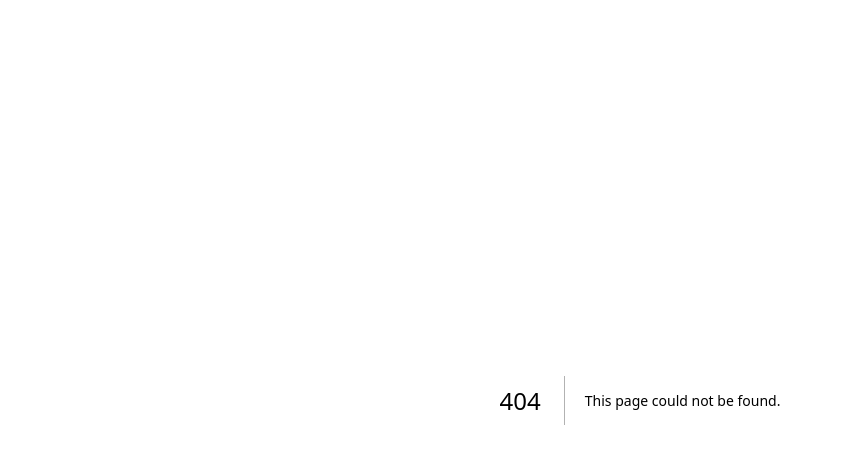
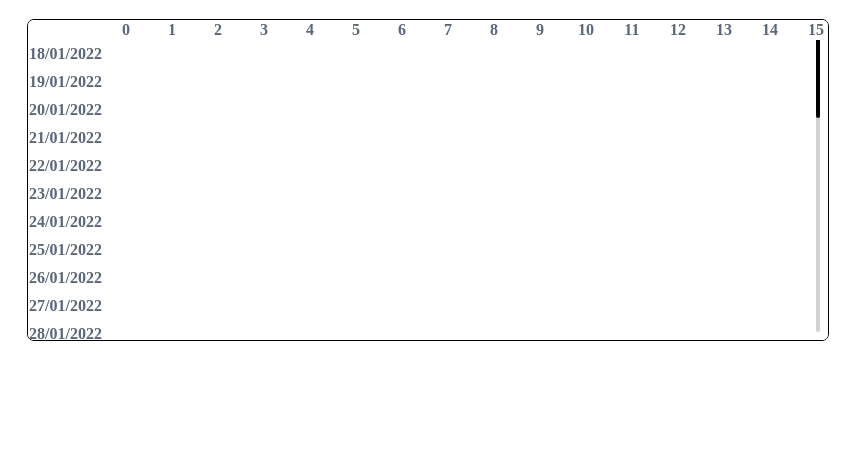
Before and after one commit to lumaglia/TP-DESO, a Next.js app in the folder frontend/: page /Habitacion/Reservar in a window 1280 px wide. Before the commit this address had no page. Shown: the top 464 px of the page, without its empty margins (0-865 px from the left). Built offline with nearby package versions, Linux system fonts and the light colour scheme.

Commit message:
feature(frontend): Tabla para CU05 semifuncional
Se tiene la logica de las celdas y la seleccion, falta implementar la consulta a la api y asignarles a cada casilla el estado adecuado. Ademas faltan mejorar los estilos y arreglar las scrollbars de la tabla.

```diff
--- /dev/null
+++ b/frontend/app/Habitacion/Reservar/ReservaHabitacion.css
@@ -0,0 +1,71 @@
+.tableButton {
+    padding: 12px;
+    text-decoration: none;
+    border: 0;
+    border-radius: 5px;
+    position: relative;
+    margin: 0 10px;
+
+    &[data-estado='disponible'] {
+        background-color: white;
+    }
+
+    &[data-estado='reservado'] {
+        background-color: #F6BE2C;
+    }
+
+    &[data-estado='ocupado'] {
+        background-color: #9BA5B7;
+    }
+
+    &[data-seleccionado=true] {
+        outline: 2px solid #99C0FF;
+
+        &:after {
+            content: '';
+            position: absolute;
+            top: -3px;
+            left: -3px;
+            right: -3px;
+            bottom: -3px;
+            border: 3px solid #99C0FF;
+
+        }
+
+        &[data-start=true]:after, &[data-end=true]:after {
+            outline-color: #77ABFF;
+            border-color: #77ABFF;
+        }
+        &[data-start=true]:after {
+            border-radius: 4px 4px 0 0;
+        }
+        &[data-end=true]:after {
+            border-radius: 0 0 4px 4px;
+        }
+
+        &:hover {
+            outline-color: #4586fc;
+            border-color: #4586fc;
+            background-color: white;
+            &:after {
+                outline-color: #4586fc;
+                border-color: #4586fc;
+            }
+        }
+
+    }
+
+    &:hover {
+        background-color: #99C0FF;
+    }
+
+
+}
+
+.tableButton:hover {
+    background-color: #99C0FF;
+}
+
+.tableButton:active {
+    background-color: #4586fc;
+}
--- /dev/null
+++ b/frontend/app/Habitacion/Reservar/TablaReserva.tsx
@@ -0,0 +1,124 @@
+'use client';
+
+import { useState } from 'react';
+import TableButton from './TableButton';
+import { ScrollArea } from '@base-ui-components/react/scroll-area';
+import './ReservaHabitacion.css'
+import '../../Huesped/Buscar/Buscar.css'
+
+export default function TablaReserva() {
+    const habitaciones = [...Array(50).keys()]
+
+    const d1 = new Date('2022-01-18');
+    const d2 = new Date('2022-02-24');
+    const date = new Date(d1.getTime());
+
+    const dates = [];
+
+    while (date <= d2) {
+        dates.push(new Date(date));
+        date.setDate(date.getDate() + 1);
+    }
+
+
+    const [seleccionadas, setSeleccionadas] = useState(new Map<number, Array<Array<Date>>>());
+
+    function getKey(key: number, map: Map<number, Array<Array<Date>>>) {
+        return map.get(key) || [[]];
+    }
+
+    function parseDate(date: string) {
+        const [day, month, year] = date.split('/');
+        return new Date(Number(year), Number(month) - 1, Number(day));
+    }
+
+    console.log(seleccionadas);
+    function handleClick(date: Date, habitacion: number) {
+
+        setSeleccionadas((seleccionadas: Map<number, Array<Array<Date>>>) => {
+            const arr = getKey(habitacion, seleccionadas)
+            const newMap = new Map<number, Array<Array<Date>>>(seleccionadas);
+            const index = arr.findIndex(x => x[0]?.getTime() == date.getTime() || x[1]?.getTime() == date.getTime());
+            console.log('size', arr[arr.length - 1].length);
+            if (index > -1) {
+                if(arr.filter(selection => selection.length == 1).length < 1 || arr[index].length == 1) {
+                    if(arr[index][0].getTime() === date.getTime() && arr[index][1]){
+                        console.log("ENTRO 1");
+                        return newMap.set(habitacion, [...arr.slice(0, index), [arr[index][1]], ...arr.slice(index + 1)])
+                    }else if(arr[index][1]?.getTime() === date.getTime()){
+                        console.log("ENTRO 2");
+                        return newMap.set(habitacion, [...arr.slice(0, index), [arr[index][0]], ...arr.slice(index + 1)])
+                    }else if(arr.length > 1){
+                        console.log("ENTRO 3");
+                        return newMap.set(habitacion, [...arr.slice(0, index), ...arr.slice(index + 1)])
+                    }else return newMap.set(habitacion, [[]])
+                }else{
+                    console.log("ENTRO 4");
+                    return seleccionadas
+                }
+
+            }else{
+                console.log("ENTRO AÑADIR");
+                console.log(arr[arr.length - 1][0], arr[arr.length - 1][1])
+                if(!arr.some(selection => selection[0] <= date && selection[1] >= date
+                    || arr[arr.length - 1].length == 1 && (
+                        selection[0] > date && selection[0] < arr[arr.length - 1][0]
+                    || selection[1] > date && selection[1] < arr[arr.length - 1][0]
+                    || selection[0] > date && selection[1] < arr[arr.length - 1][0]
+                    || selection[1] < date && selection[1] > arr[arr.length - 1][0]))){
+                    if(arr[arr.length - 1].length == 2) {
+                        return newMap.set(habitacion, arr.concat([[date]]))
+                    }else if(arr[arr.length - 1].length == 1){
+                        if(arr[arr.length - 1][0] > date){
+                            return newMap.set(habitacion, [...arr.slice(0, -1), [date, arr[arr.length - 1][0]]]);
+                        }else {
+                            return newMap.set(habitacion, [...arr.slice(0, -1), [arr[arr.length - 1][0], date]]);
+                        }
+                    }else if(arr[arr.length - 1].length == 0) {
+                        return newMap.set(habitacion, [[date]])
+                    }else{
+                        console.log('ENTRO', arr);
+                        return newMap.set(habitacion, arr.concat([date]))
+                    }
+                }else return seleccionadas
+            }
+        });
+    }
+
+
+    return (
+        <>
+            <ScrollArea.Root className='ScrollArea'>
+                <ScrollArea.Viewport className='Viewport'>
+                    <ScrollArea.Content className='Content'>
+                        <table>
+                            <thead>
+                            <tr>
+                                <th></th>
+                                {habitaciones.map((habitacion) => <th key={habitacion}>{habitacion}</th>)}
+                            </tr>
+                            </thead>
+                            <tbody>
+                            {dates.map((date, i) => <tr key={date.toLocaleDateString("en-GB")}>
+                                <th>{date.toLocaleDateString("en-GB")}</th>
+                                {habitaciones.map((h, i) => <td key={date.toLocaleDateString("en-GB") + i}>
+                                    <TableButton date={date} habitacion={h}
+                                                 onClick={handleClick} seleccionado={getKey(h, seleccionadas).some((arr: Array<Date>) =>
+                                        arr[0]?.getTime() == date.getTime() || (arr[0] <= date && arr[1] >= date))}
+                                                 start={getKey(h, seleccionadas).some((arr: Array<Date>) => arr[0]?.getTime() == date.getTime())}
+                                                 end={getKey(h, seleccionadas).some((arr: Array<Date>) => arr[1]?.getTime() == date.getTime())} />
+                                </td>)}
+                            </tr>)}
+                            </tbody>
+                        </table>
+
+                    </ScrollArea.Content>
+                </ScrollArea.Viewport>
+                <ScrollArea.Scrollbar className='Scrollbar'>
+                    <ScrollArea.Thumb className='Thumb'/>
+                </ScrollArea.Scrollbar>
+            </ScrollArea.Root>
+
+        </>
+    )
+}
--- /dev/null
+++ b/frontend/app/Habitacion/Reservar/TableButton.tsx
@@ -0,0 +1,12 @@
+'use client';
+
+import './ReservaHabitacion.css'
+
+export default function TableButton( {start = false, end = false, estado = 'disponible', date, habitacion, seleccionado = false, onClick}
+                                     : {start?: boolean, end?: boolean, estado?: string, date: Date, habitacion: number, seleccionado?: boolean, onClick: any} ) {
+    return (
+        <div>
+            <button className='tableButton' data-estado={estado} data-seleccionado={seleccionado} data-start={start} data-end={end} onClick={() => onClick(date, habitacion)} />
+        </div>
+    )
+}
--- /dev/null
+++ b/frontend/app/Habitacion/Reservar/page.tsx
@@ -0,0 +1,14 @@
+'use client';
+
+import TablaReserva from './TablaReserva.tsx'
+import './ReservaHabitacion.css'
+
+
+export default function ReservarHabitacion() {
+    const array = [...Array(10).keys()]
+    return (
+        <>
+            <TablaReserva/>
+        </>
+    )
+}
```
